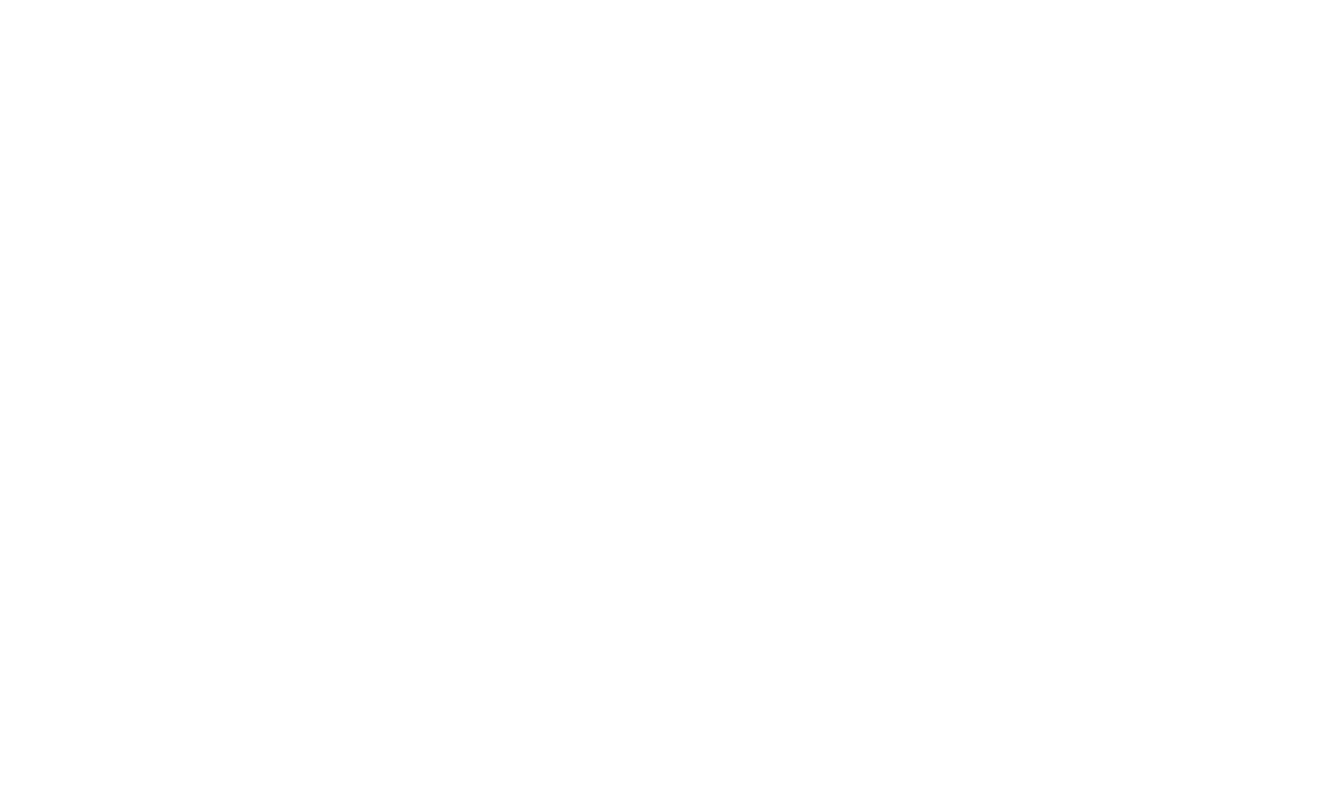
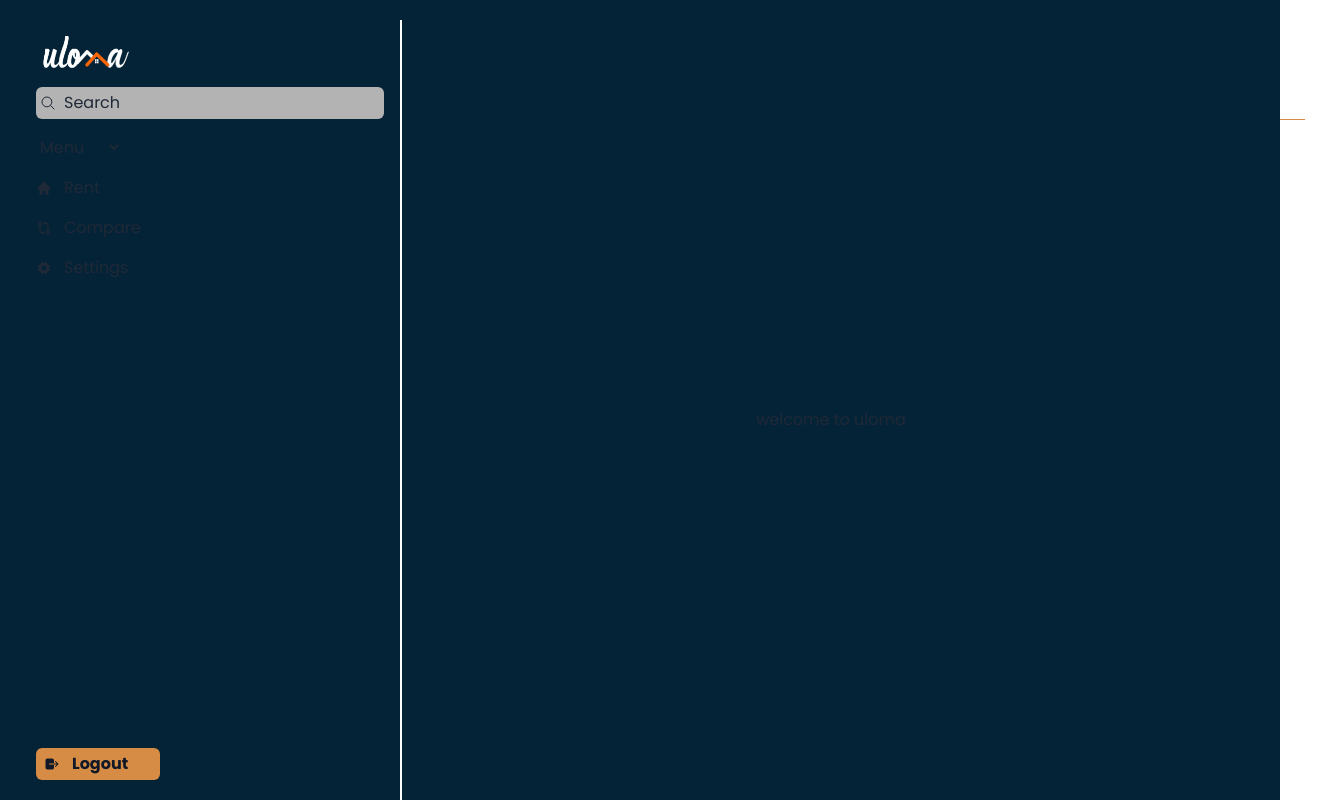
Before and after one commit to Ndukwechima/Uloma-real-estate-project, a React (Vite) app: page /Dashboard in a window 1280 px wide. Before the commit this address had no page. Shown: the whole page, 1317 px wide, since content can reach past the window. Built offline with nearby package versions, Linux system fonts and the light colour scheme; some icons are missing.

Commit message:
I created the dashboard page and started working on it

```diff
--- a/src/App.jsx
+++ b/src/App.jsx
@@ -8,6 +8,7 @@ import Blog from "./pages/Blog/Blog";
 import Services from "./pages/Services/Services";
 import Login from "./pages/LandLordForm/Login";
 import Signup from "./pages/LandLordForm/Signup";
+import Dashboard from "./pages/Dashboard/Dashboard";
 
 function App() {
   return (
@@ -22,6 +23,7 @@ function App() {
             <Route path="/services" element={<Services />} />
             <Route path="/login" element={<Login />} />
             <Route path="/signup" element={<Signup />} />
+            <Route path="/Dashboard" element={<Dashboard />}> </Route>
           </Route>
         </Routes>
       </BrowserRouter>
--- a/src/components/Header/Header.jsx
+++ b/src/components/Header/Header.jsx
@@ -28,6 +28,7 @@ const Header = () => {
             <li className='lg:h-[10vh] p-3 flex items-center justify-center '><NavLink to={"/Blog"} className="nav lg:h-[10vh] flex justify-center items-center w-[100%] p-3">Blog</NavLink></li>
             <li className='lg:h-[10vh] p-3 flex items-center justify-center '><NavLink to={"/Signup"} className="nav lg:h-[10vh] flex justify-center items-center w-[100%] p-3 min-w-[100px]">Sign Up</NavLink></li>
             <li className='lg:h-[10vh] p-3 flex items-center justify-center '><NavLink to={"/Login"} className="nav lg:h-[10vh] flex justify-center items-center w-[100%] p-2 min-w-[80px]">Log In</NavLink></li>
+            <li className='lg:h-[10vh] p-3 flex items-center justify-center '><NavLink to={"/Dashboard"} className="nav lg:h-[10vh] flex justify-center items-center w-[100%] p-2 min-w-[80px]">Dashboard</NavLink></li>
           </ul>
           <div className="dropdown dropdown-end lg:hidden">
             <div tabIndex={0} role="button" className="btn btn-ghost  flex items-center justify-center">
@@ -43,6 +44,7 @@ const Header = () => {
               <li className='p-3 flex items-center justify-center'><NavLink to={"/Blog"}>Blog</NavLink></li>
               <li className='p-3 flex items-center justify-center'><NavLink to={"/Signup"}>Sign Up</NavLink></li>
               <li className='p-3 flex items-center justify-center'><NavLink to={"/Login"}>Log In</NavLink></li>
+              <li className='lg:h-[10vh] p-3 flex items-center justify-center '><NavLink to={"/Dashboard"}>Dashboard</NavLink></li>
             </ul>
           </div>
         </div>
--- /dev/null
+++ b/src/pages/Dashboard/Dashboard.jsx
@@ -0,0 +1,53 @@
+
+import { NavLink } from "react-router-dom";
+import Uloma from "../../assets/images/uloma white.png";
+import { IoSearchOutline } from "react-icons/io5";
+import { BiSolidHome } from "react-icons/bi";
+import { BiGitCompare } from "react-icons/bi";
+import { IoIosSettings } from "react-icons/io";
+import { IoLogOut } from "react-icons/io5";
+
+const Dashboard = () => {
+    return (
+        <>
+            <div className="fixed top-0 w-[100vw] min-h-[100vh] h-auto bg-darkBlue p-5 flex  justify-between">
+                <div className="h-[100vh] relative  p-4 flex items-start justify-start flex-col box-border border-r-2 border-white gap-4">
+                    <NavLink to={"/"} className=" ">
+                        <img src={Uloma} alt="uloma-logo" className='logo-flip w-[100px]' />
+                    </NavLink>
+                    <form className="flex p-1 items-center justify-between gap-2 bg-textGray rounded-md">
+                        <IoSearchOutline className="text-gray-800" />
+                        <input type="" placeholder="Search" className="placeholder-gray-800 bg-transparent border-none outline-none text-gray-800" />
+                    </form>
+                    <select name="menu" id="" className="bg-transparent border-none outline-none">
+                        <option value="selected">Menu</option>
+                        <option value="">List</option>
+                        <option value=""> Edit</option>
+                        <option value="">Remove</option>
+                    </select>
+                    <figure className="flex gap-3 items-center justify-center cursor-pointer">
+                        <BiSolidHome />
+                        <figcaption className="hover:border-b-2 hover:text-white hover:border-lightBlue"> Rent</figcaption>
+                    </figure>
+                    <figure className="flex gap-3 items-center justify-center cursor-pointer">
+                        <BiGitCompare />
+                        <figcaption className="hover:border-b-2 hover:text-white hover:border-lightBlue"> Compare</figcaption>
+                    </figure>
+                    <figure className="flex gap-3 items-center justify-center cursor-pointer">
+                        <IoIosSettings />
+                        <figcaption className="hover:border-b-2 hover:text-white hover:border-lightBlue">Settings</figcaption>
+                    </figure>
+                    <div className="bg-textOrange absolute bottom-10 py-1 pl-2 pr-8 rounded-md cursor-pointer">
+                        <figure className="flex gap-3 items-center justify-center" >
+                            <IoLogOut className="text-gray-900" />
+                            <figcaption className="text-gray-900 font-bold cursor-pointer">Logout</figcaption>
+                        </figure>
+                    </div>
+                </div>
+                <div className="flex items-center justify-center  w-[80%]"> welcome to uloma</div>
+            </div>
+        </>
+      )
+}
+
+export default Dashboard
```
